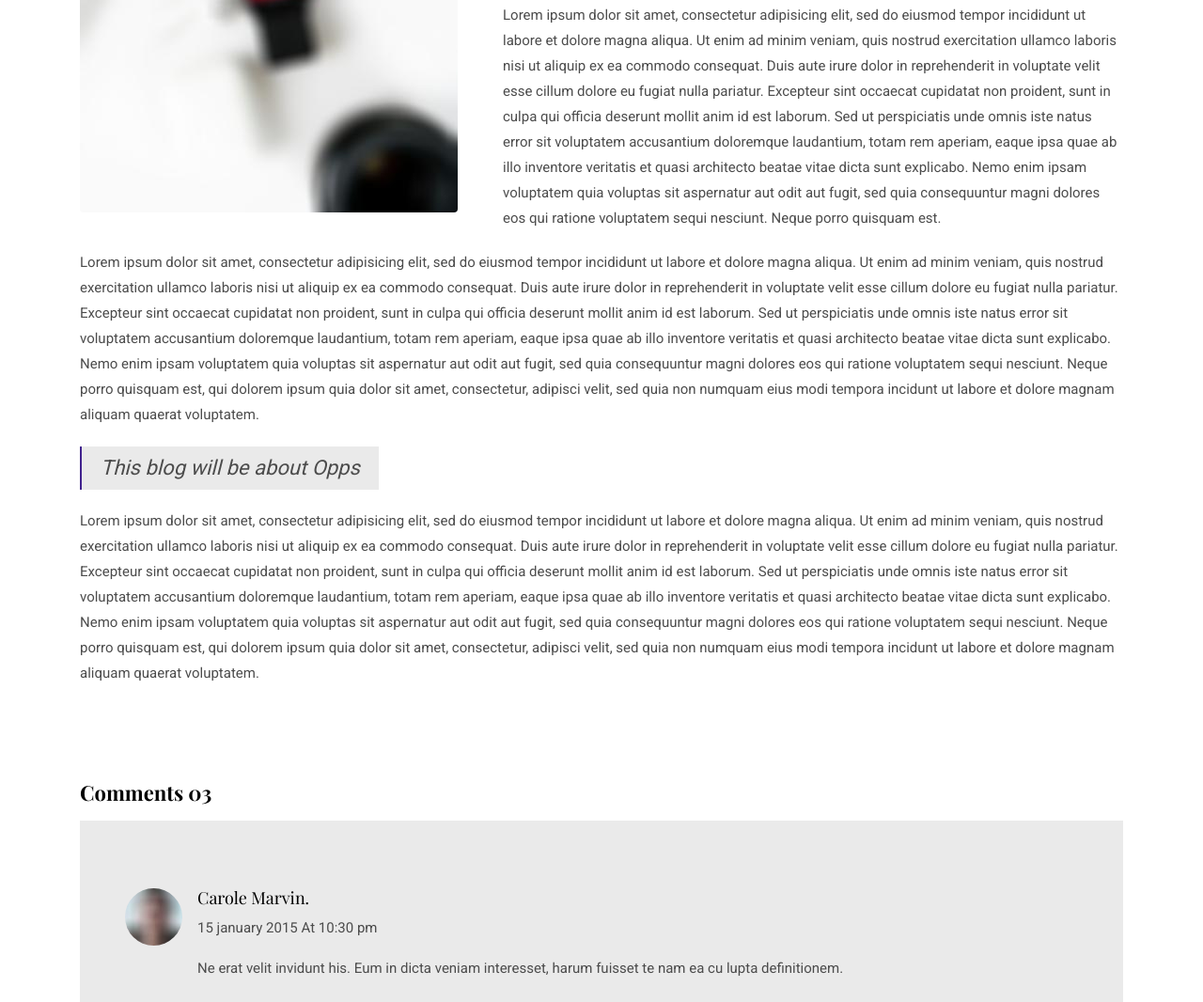
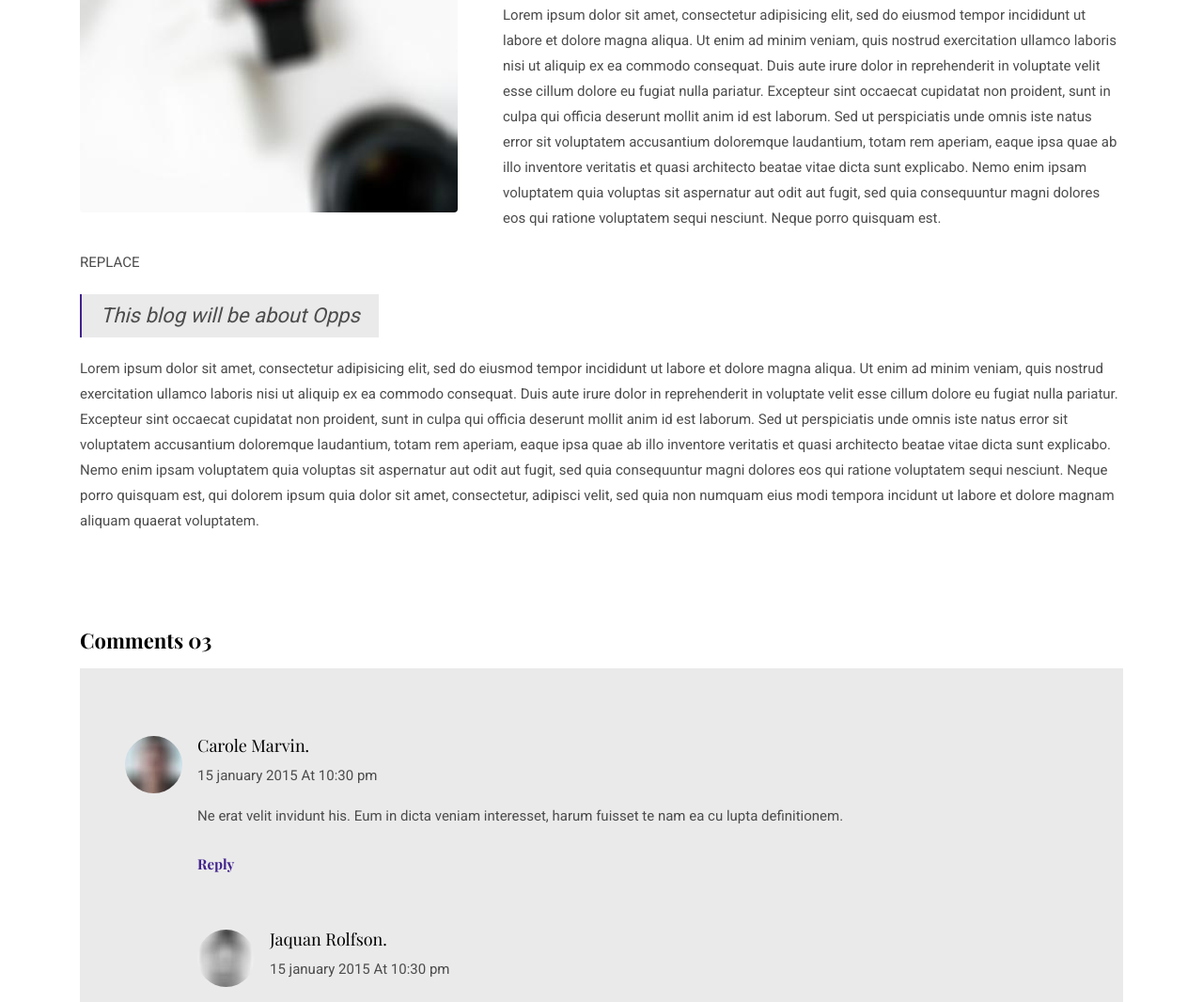
Before and after one commit to DdJeff/DdJeff.github.io, a plain HTML site: page blog-single.html in a window 1280 px wide. Shown: the part 971-2037 px from the top of the page at 94% size. Drawn offline with nearby package versions, Linux system fonts and the light colour scheme.

Commit message:
Edited blog content

```diff
--- a/blog-single.html
+++ b/blog-single.html
@@ -100,16 +100,7 @@
             laudantium, totam rem aperiam, eaque ipsa quae ab illo inventore veritatis et quasi architecto beatae vitae
             dicta sunt explicabo. Nemo enim ipsam voluptatem quia voluptas sit aspernatur aut odit aut fugit, sed quia
             consequuntur magni dolores eos qui ratione voluptatem sequi nesciunt. Neque porro quisquam est.</p>
-          <p>Lorem ipsum dolor sit amet, consectetur adipisicing elit, sed do eiusmod tempor incididunt ut labore et
-            dolore magna aliqua. Ut enim ad minim veniam, quis nostrud exercitation ullamco laboris nisi ut aliquip ex
-            ea commodo consequat. Duis aute irure dolor in reprehenderit in voluptate velit esse cillum dolore eu fugiat
-            nulla pariatur. Excepteur sint occaecat cupidatat non proident, sunt in culpa qui officia deserunt mollit
-            anim id est laborum. Sed ut perspiciatis unde omnis iste natus error sit voluptatem accusantium doloremque
-            laudantium, totam rem aperiam, eaque ipsa quae ab illo inventore veritatis et quasi architecto beatae vitae
-            dicta sunt explicabo. Nemo enim ipsam voluptatem quia voluptas sit aspernatur aut odit aut fugit, sed quia
-            consequuntur magni dolores eos qui ratione voluptatem sequi nesciunt. Neque porro quisquam est, qui dolorem
-            ipsum quia dolor sit amet, consectetur, adipisci velit, sed quia non numquam eius modi tempora incidunt ut
-            labore et dolore magnam aliquam quaerat voluptatem.</p>
+          <p>REPLACE</p>
           <blockquote>This blog will be about Opps</blockquote>
           <p>Lorem ipsum dolor sit amet, consectetur adipisicing elit, sed do eiusmod tempor incididunt ut labore et
             dolore magna aliqua. Ut enim ad minim veniam, quis nostrud exercitation ullamco laboris nisi ut aliquip ex
```
Also changed, not shown: 1 other file.
